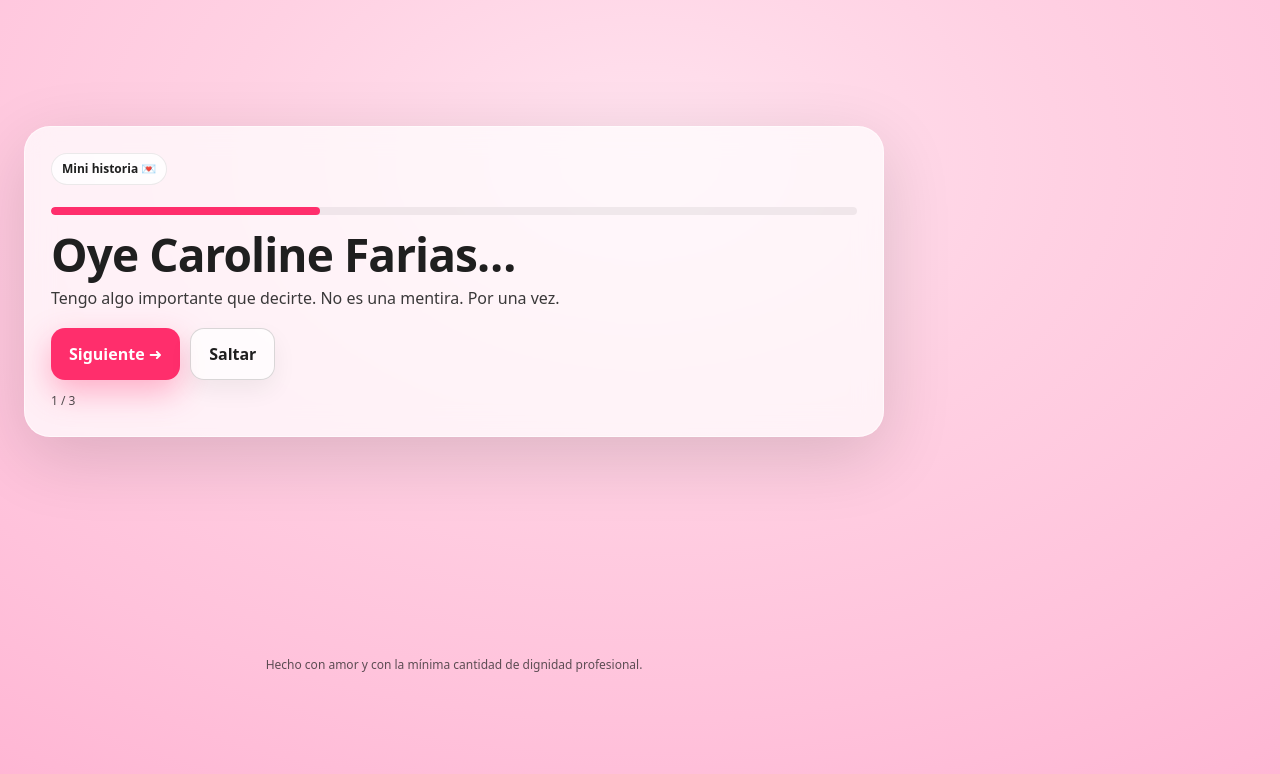
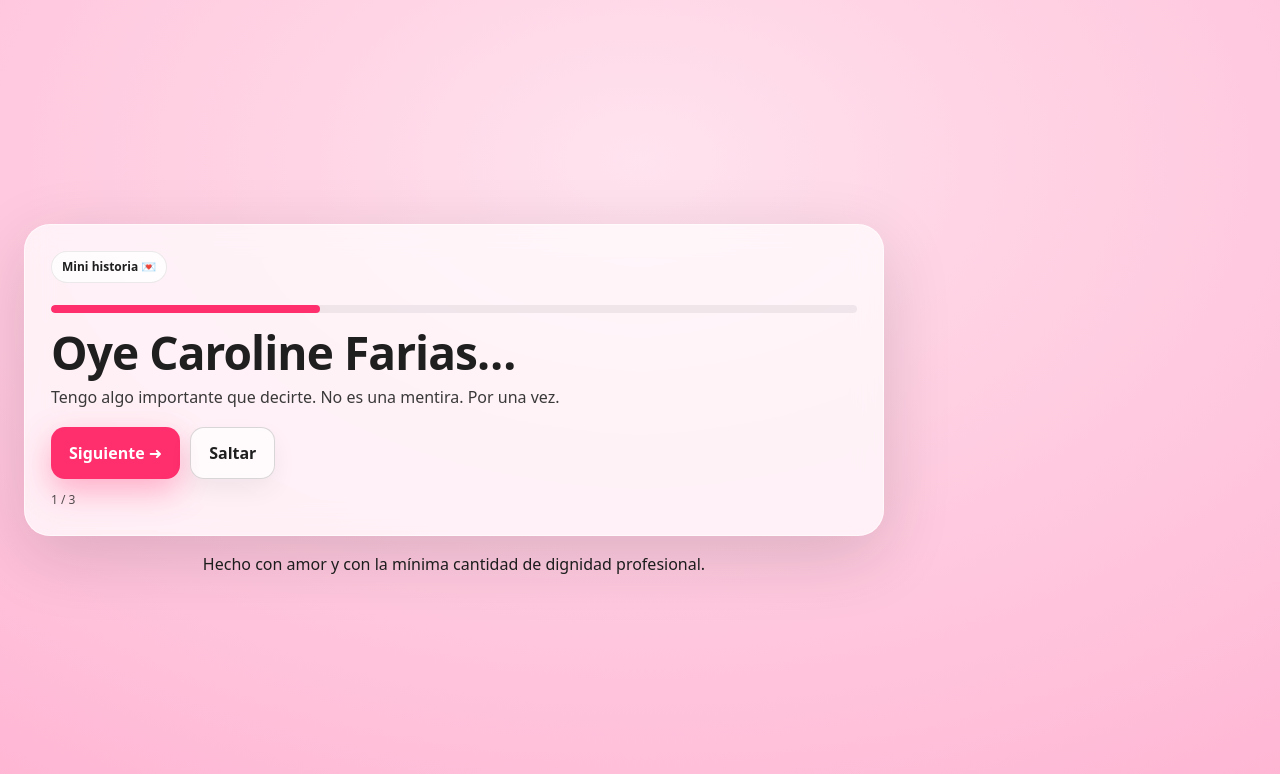
Before and after one commit to MartinVergaraQ/san-valentin-app, a React (Vite) app: page / in a window 1280 px wide. Shown: the top 774 px of the page. Built offline with nearby package versions, Linux system fonts and the light colour scheme.

Commit message:
feat: add initial application styling including global resets, layout, and component-specific styles.

```diff
--- a/src/App.css
+++ b/src/App.css
@@ -27,12 +27,17 @@ body {
 }
 
 .page {
-  min-height: 100vh;
   min-height: calc(var(--vh, 1vh) * 100);
   min-height: 100dvh;
 
-  display: grid;
-  place-items: center;
+  display: flex;
+  flex-direction: column;
+  align-items: center;
+
+  /* centra el card, pero deja el footer pegado debajo sin “fila fantasma” */
+  justify-content: center;
+
+  gap: 16px;
 
   padding: 24px;
   padding-top: calc(24px + env(safe-area-inset-top));
@@ -360,9 +365,8 @@ h1 {
 
 /* Footer */
 .footer {
-  margin-top: 16px;
-  font-size: 12px;
-  opacity: 0.72;
+  margin-top: 0;
+  padding-bottom: env(safe-area-inset-bottom);
   text-align: center;
 }
 
```
